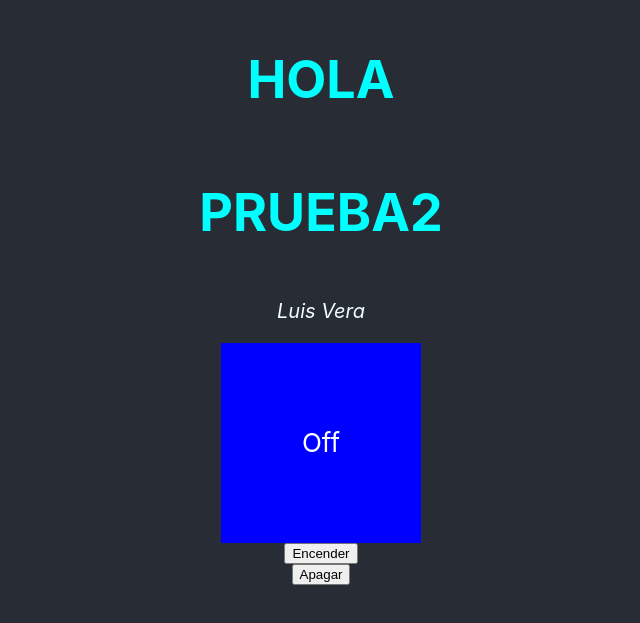
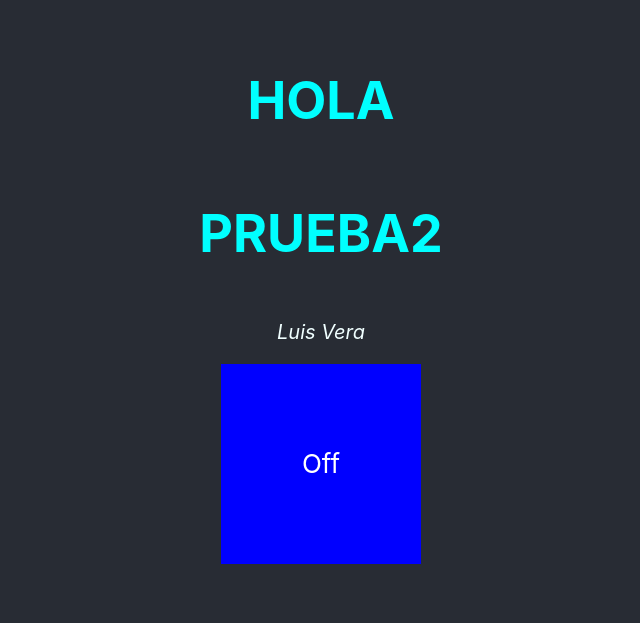
Before and after one commit to LuisVera1/18g-React, a React (Create React App) app: page / in a window 1280 px wide. Shown: the part 101-724 px from the top of the page, without its empty margins (319-959 px from the left). Built offline with nearby package versions, Linux system fonts and the light colour scheme.

Commit message:
onMouseOver

```diff
--- a/package.json
+++ b/package.json
@@ -13,6 +13,7 @@
   },
   "scripts": {
     "start": "react-scripts start",
+    "run": "npm run start -FAST_REFRESH=true",
     "build": "react-scripts build",
     "test": "react-scripts test",
     "eject": "react-scripts eject"
--- a/src/App.js
+++ b/src/App.js
@@ -6,7 +6,7 @@ import { useState, useEffect } from 'react';
 import React from 'react';
 
 function App() {
-	const [state, setCount] = useState(0);
+	const [state, setIsOn] = useState(0);
 	const text = state === 0 ? "Off": "On";
 
 	return (
@@ -16,9 +16,15 @@ function App() {
 				<Title text="Prueba2"></Title>
 				<FullName firstName="Luis" lastName="Vera"></FullName>
 
-				<div className={"square " + text}>{text}</div>
-				<button onClick={ () => { setCount(1) }}> Encender </button>
-				<button onClick={ () => {	setCount(0) }}> Apagar </button>
+				<div onMouseOver={(()=>{
+					setIsOn(1)
+				})}
+				onMouseLeave={(()=>{
+					setIsOn(0)
+				})}
+				className={"square " + text}>{text}</div>
+				{/* <button onClick={ () => { setCount(1) }}> Encender </button>
+				<button onClick={ () => {	setCount(0) }}> Apagar </button> */}
 
 			</header>
 		</div>
--- a/src/index.js
+++ b/src/index.js
@@ -15,3 +15,7 @@ root.render(
 // to log results (for example: reportWebVitals(console.log))
 // or send to an analytics endpoint. Learn more: https://bit.ly/CRA-vitals
 reportWebVitals();
+
+if (module.hot) {
+  module.hot.accept();
+}
```
